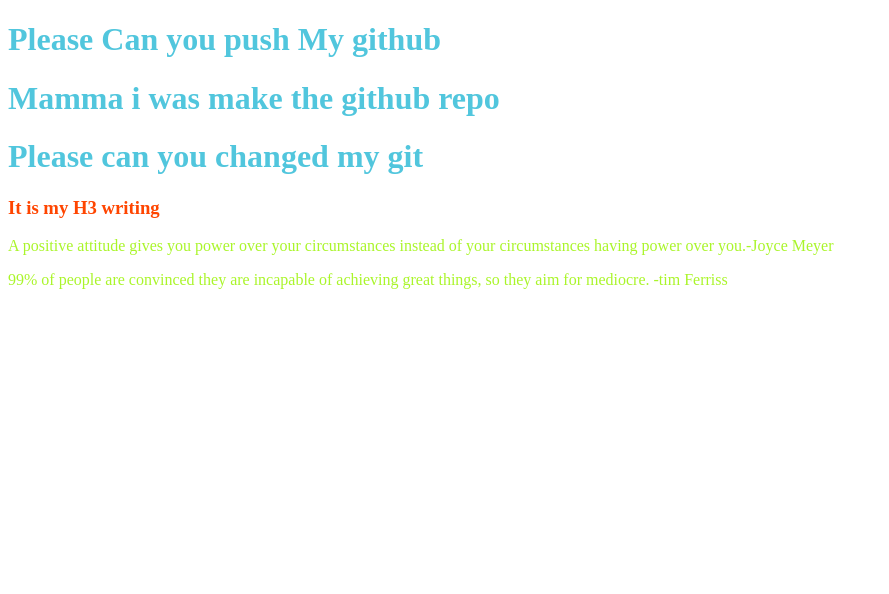
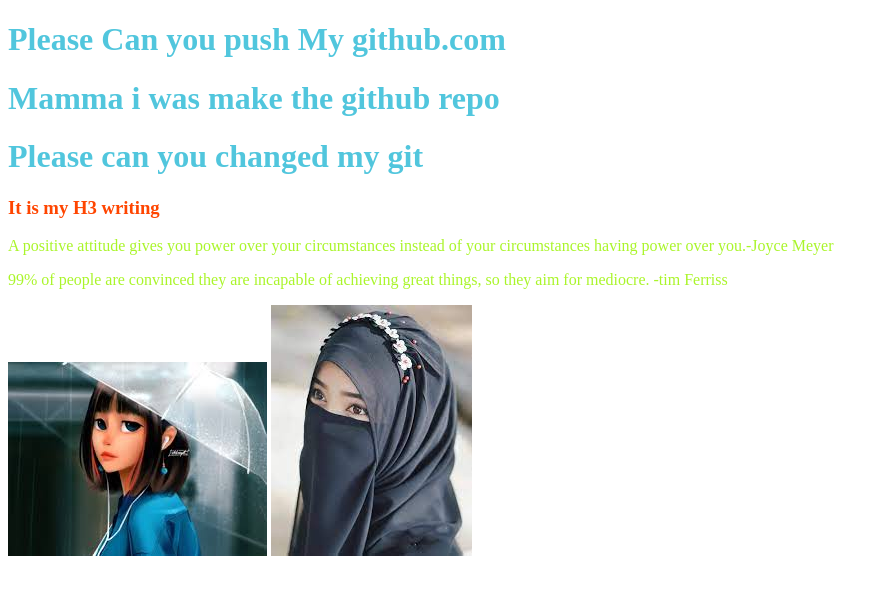
Before and after one commit to Mhmahioo7/My-next-repo, a plain HTML site: page index.html in a window 1280 px wide. Shown: the whole page, without its empty margins (0-889 px from the left). Drawn offline with Linux system fonts and the light colour scheme.

Commit message:
image added

```diff
--- a/index.html
+++ b/index.html
@@ -8,11 +8,13 @@
     <link rel="stylesheet" href="style.css">
 </head>
 <body>
-    <h1>Please Can you push My github</h1>
+    <h1>Please Can you push My github.com</h1>
     <h1>Mamma i was make the github repo</h1>
     <h1>Please can you changed my git</h1>
     <h3>It is my H3 writing</h3>
     <p>A positive attitude gives you power over your circumstances instead of your circumstances having power over you.-Joyce Meyer</p>
     <p>99% of people are convinced they are incapable of achieving great things, so they aim for mediocre. -tim Ferriss </p>
+    <img src="images.jfif" alt="">
+    <img src="my.jfif" alt="">
 </body>
 </html>
```
Also changed, not shown: Lisa...jpg (added), images.jfif (added), my.jfif (added).
